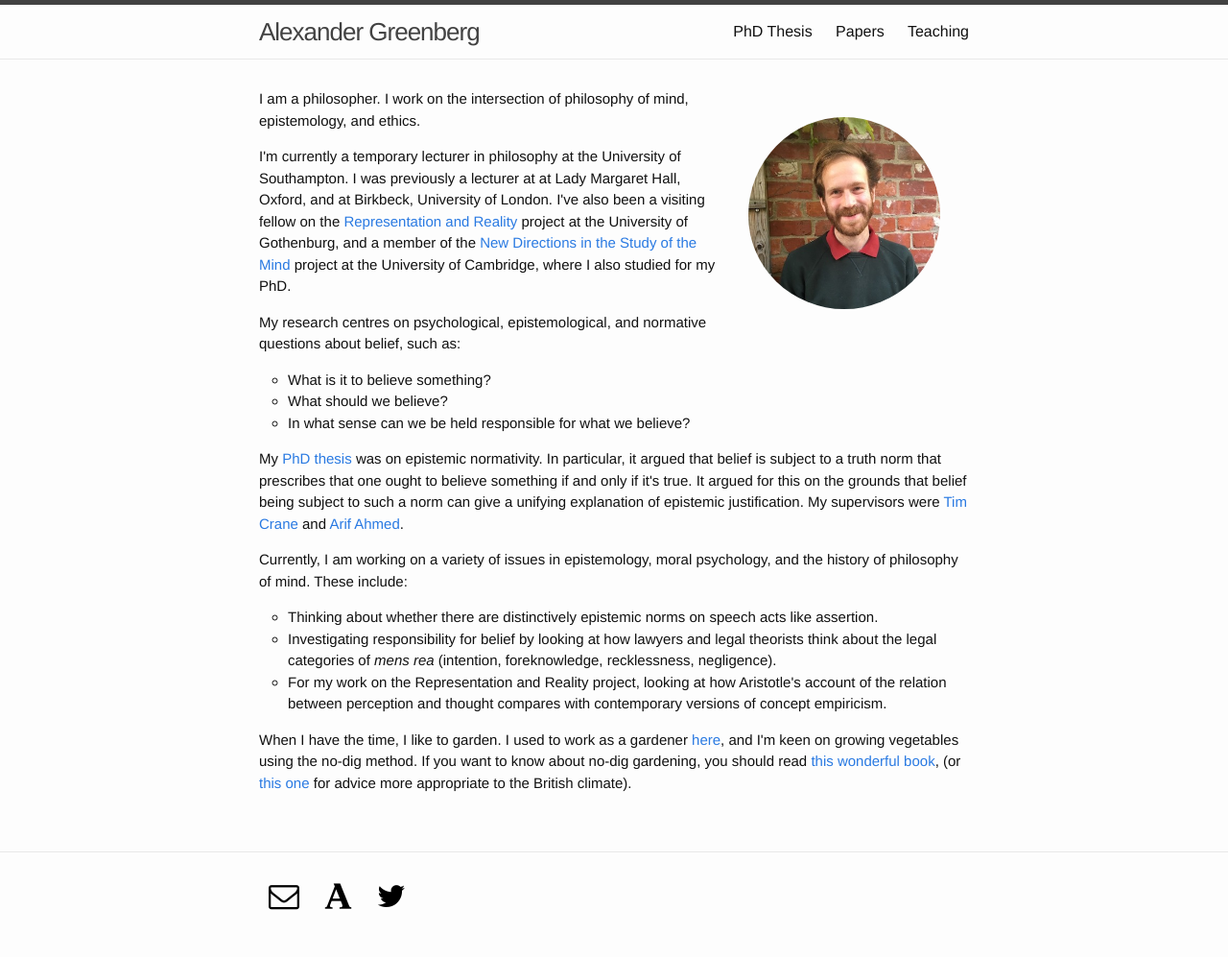
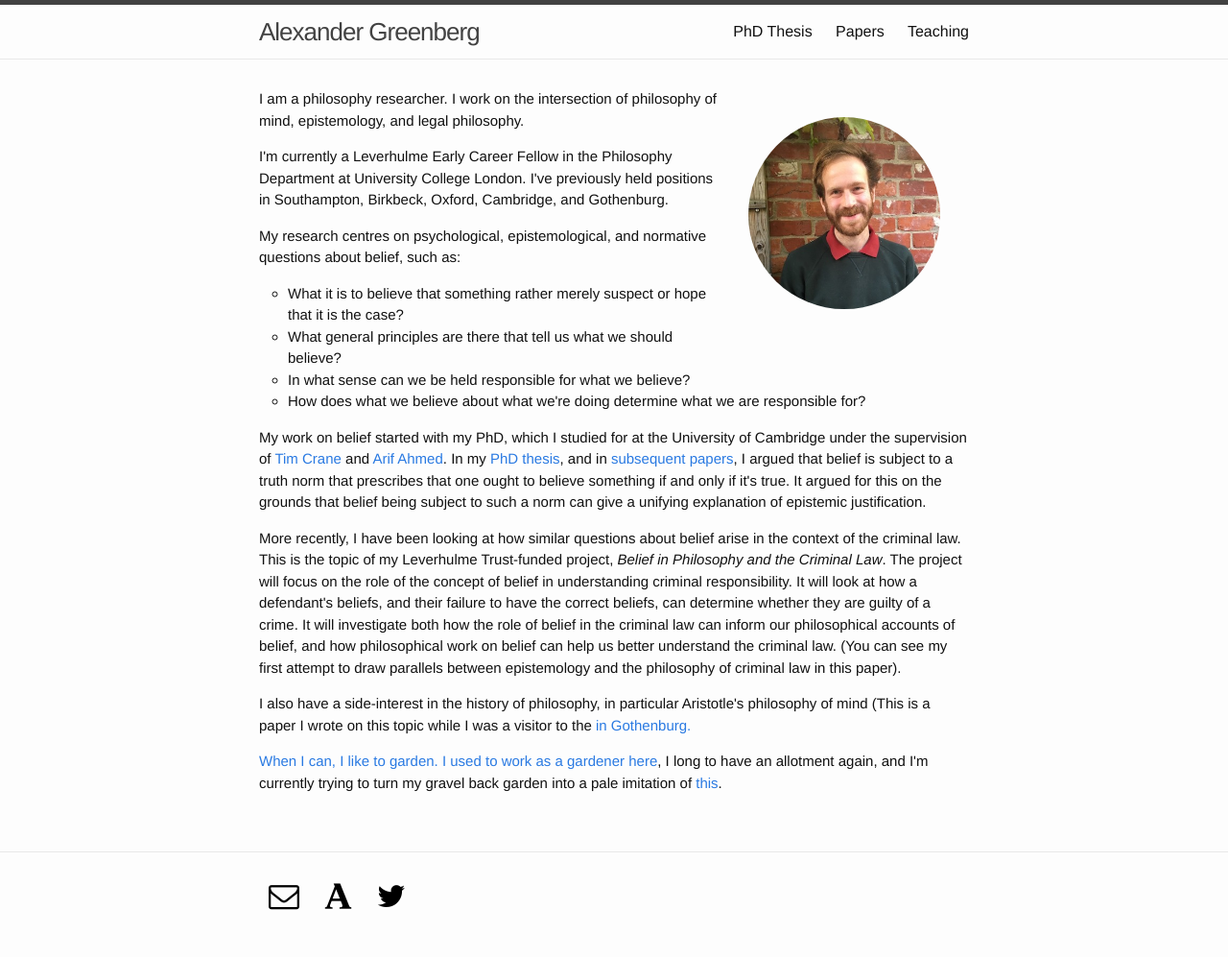
Before and after one commit to alexandergreenberg/alexandergreenberg.github.io, a Jekyll site: the page built from index.html, in a window 1280 px wide. Shown: the whole page at 96% size. Built offline with Jekyll 4.4.1, drawn with Linux system fonts in a browser that asks for light colours; some web fonts are replaced.

Commit message:
Update index.html

```diff
--- a/index.html
+++ b/index.html
@@ -8,21 +8,18 @@ layout: default
     <img id="profile-picture" src="https://raw.githubusercontent.com/alexandergreenberg/alexandergreenberg.github.io/master/picture.jpg">
     <!-- <p class="photo-credit"><em>Photo by Lucy Campbell</em></p> -->
   </div>
-    <p class="paragraph">I am a philosopher. I work on the intersection of philosophy of mind, epistemology, and ethics.</p>
-  <p class="paragraph">I'm currently a temporary lecturer in philosophy at the University of Southampton. I was previously a lecturer at at Lady Margaret Hall, Oxford, and at Birkbeck, University of London. I've also been a visiting fellow on the <a href="https://representationandreality.gu.se" target="_blank">Representation and Reality</a> project at the University of Gothenburg, and a member of the <a href="http://www.newdirectionsproject.com" target="_blank">New Directions in the Study of the Mind</a> project at the University of Cambridge, where I also studied for my PhD.</p>
-  <p class="paragraph">My research centres on psychological, epistemological, and normative questions about belief, such as:</p>
+    <p class="paragraph">I am a philosophy researcher. I work on the intersection of philosophy of mind, epistemology, and legal philosophy.</p>
+    <p class="paragraph">I'm currently a Leverhulme Early Career Fellow in the Philosophy Department at University College London. I've previously held positions in Southampton, Birkbeck, Oxford, Cambridge, and Gothenburg.</p>
+    <p class="paragraph">My research centres on psychological, epistemological, and normative questions about belief, such as:</p>
       <ul class="questions-list">
-        <li>What is it to believe something?</li>
-        <li>What should we believe?</li>
+        <li>What it is to believe that something rather merely suspect or hope that it is the case?</li>
+        <li>What general principles are there that tell us what we should believe?</li>
         <li>In what sense can we be held responsible for what we believe?</li>
+        <li>How does what we believe about what we're doing determine what we are responsible for?</li>
       </ul>
-    <p class="paragraph">My <a href="/phd-thesis/">PhD thesis</a> was on epistemic normativity. In particular, it argued that belief is subject to a truth norm that prescribes that one ought to believe something if and only if it's true. It argued for this on the grounds that belief being subject to such a norm can give a unifying explanation of epistemic justification. My supervisors were <a href="http://www.timcrane.com" target="_blank">Tim Crane</a> and <a href="http://www.phil.cam.ac.uk/people/teaching-research-pages/ahmed/ahmed-page" target="_blank">Arif Ahmed</a>.</p>
-    <p class="paragraph">Currently, I am working on a variety of issues in epistemology, moral psychology, and the history of philosophy of mind. These include:
-      <ul class="questions-list">
-        <li>Thinking about whether there are distinctively epistemic norms on speech acts like assertion.</li>
-        <li>Investigating responsibility for belief by looking at how lawyers and legal theorists think about the legal categories of <em>mens rea</em> (intention, foreknowledge, recklessness, negligence).</li>
-        <li>For my work on the Representation and Reality project, looking at how Aristotle's account of the relation between perception and thought compares with contemporary versions of concept empiricism.</li>
-      </ul>
-    <p class="paragraph">When I have the time, I like to garden. I used to work as a gardener <a href="http://www.kings.cam.ac.uk/about/history.html#gardens" target="_blank">here</a>, and I'm keen on growing vegetables using the no-dig method. If you want to know about no-dig gardening, you should read <a href="http://www.nyrb.com/products/the-one-straw-revolution?variant=1094932353" target="_blank">this wonderful book</a>, (or <a href="http://www.charlesdowding.co.uk/product/organic-gardening-the-natural-no-dig-way/" target="_blank">this one</a> for advice more appropriate to the British climate).</p>
+    <p class="paragraph">My work on belief started with my PhD, which I studied for at the University of Cambridge under the supervision of <a href="http://www.timcrane.com" target="_blank">Tim Crane</a> and <a href="http://www.phil.cam.ac.uk/people/teaching-research-pages/ahmed/ahmed-page" target="_blank">Arif Ahmed</a>. In my <a href="/phd-thesis/">PhD thesis</a>, and in <a href="/papers/">subsequent papers</a>, I argued that belief is subject to a truth norm that prescribes that one ought to believe something if and only if it's true. It argued for this on the grounds that belief being subject to such a norm can give a unifying explanation of epistemic justification.</p>
+    <p class="paragraph">More recently, I have been looking at how similar questions about belief arise in the context of the criminal law. This is the topic of my Leverhulme Trust-funded project, <em>Belief in Philosophy and the Criminal Law</em>. The project will focus on the role of the concept of belief in understanding criminal responsibility. It will look at how a defendant's beliefs, and their failure to have the correct beliefs, can determine whether they are guilty of a crime. It will investigate both how the role of belief in the criminal law can inform our philosophical accounts of belief, and how philosophical work on belief can help us better understand the criminal law. (You can see my first attempt to draw parallels between epistemology and the philosophy of criminal law in this paper).</p>
+    <p class="paragraph">I also have a side-interest in the history of philosophy, in particular Aristotle's philosophy of mind (This is a paper I wrote on this topic while I was a visitor to the <a href="https://representationandreality.gu.se>"Representation and Reality project</a> in Gothenburg.</p>
+    <p class="paragraph">When I can, I like to garden. I used to work as a gardener <a href="http://www.kings.cam.ac.uk/about/history.html#gardens" target="_blank">here</a>, I long to have an allotment again, and I'm currently trying to turn my gravel back garden into a pale imitation of <a href="https://www.gardenvisit.com/gardens/derek_jarman_garden_prospect_cottage_dungeness">this</a>.
   </div>
 </div>
```
